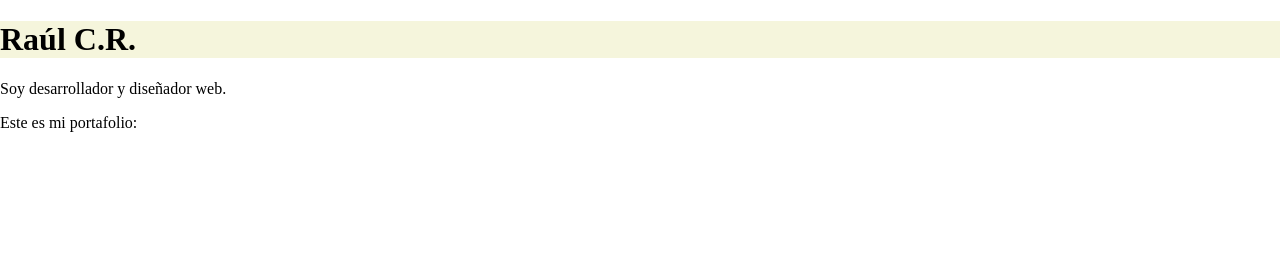
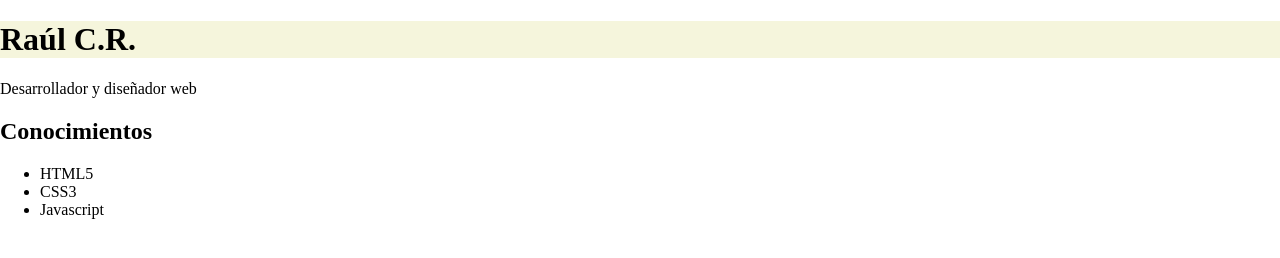
Before and after one commit to roulls/Clase-3---Curso-HTML-CSS-JS, a plain HTML site: page index.html in a window 1280 px wide. Drawn offline with Linux system fonts and the light colour scheme.

Commit message:
Update index.html

```diff
--- a/index.html
+++ b/index.html
@@ -10,16 +10,25 @@
         <h1 style="background-color: beige;">
             Raúl C.R.
         </h1>
+        <p>Desarrollador y diseñador web</p>
     </header>
 
     <main>
-        <p>
-            Soy desarrollador y diseñador web.
-        </p>
+        <h2>
+            Conocimientos
+        </h2>
         <article>
-            <p>
-                Este es mi portafolio: <a href=""></a>
-            </p>
+            <ul>
+                <li>
+                    HTML5
+                </li>
+                <li>
+                    CSS3
+                </li>
+                <li>
+                    Javascript
+                </li>
+            </ul>
         </article>
     </main>
 </body>
```
